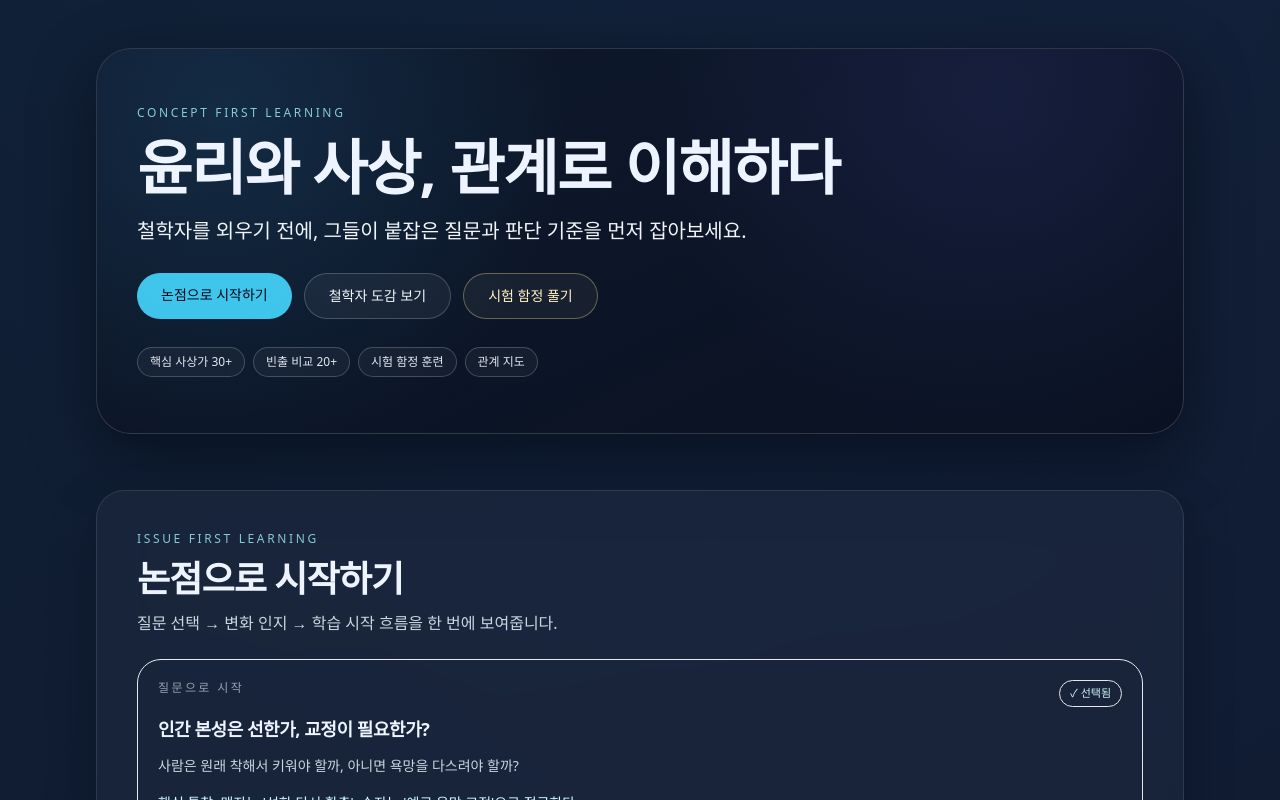
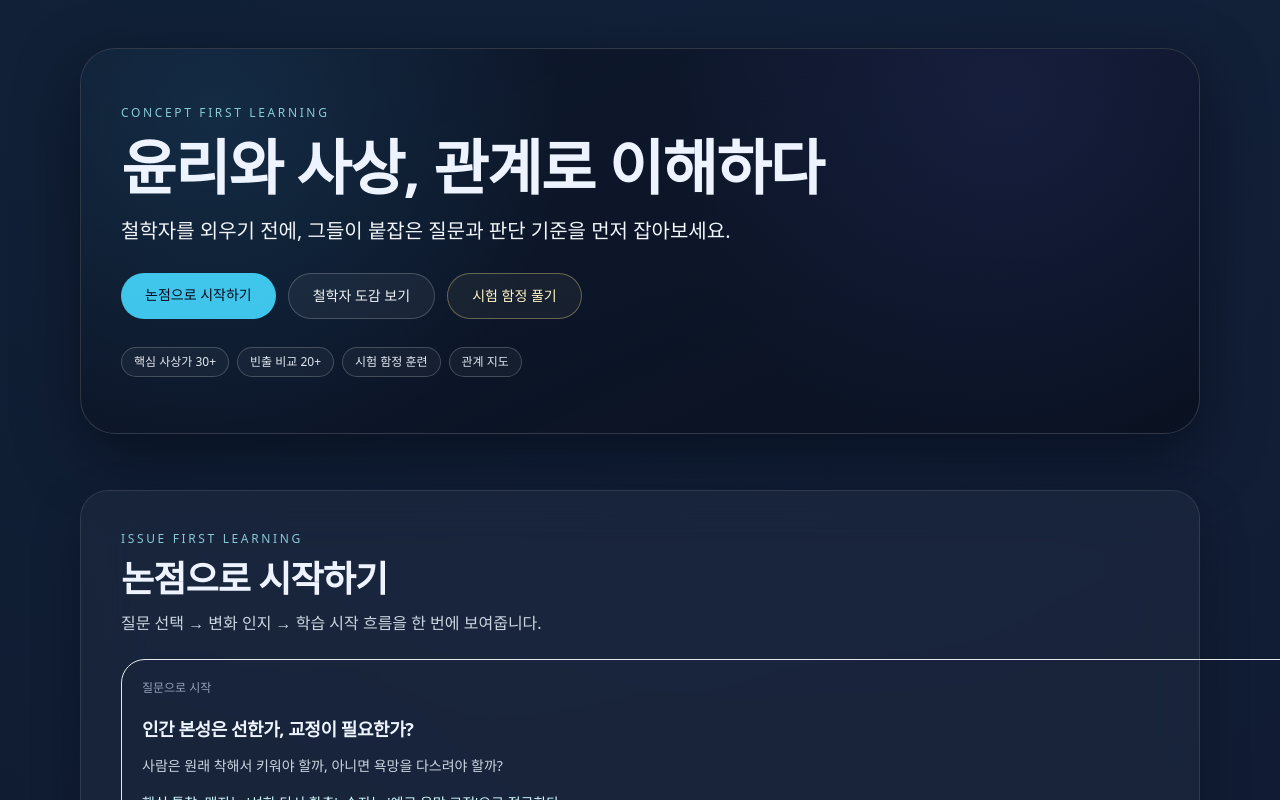
Before and after one commit to yogitobi31/yunsa-philosopher-atlas, a Next.js app: page / in a window 1280 px wide. Shown: the top 800 px of the page. Built offline with nearby package versions, Linux system fonts and the light colour scheme.

Commit message:
Fix layout overflow and stabilize export card PNG flow

```diff
--- a/app/globals.css
+++ b/app/globals.css
@@ -3,149 +3,46 @@
 @tailwind utilities;
 
 :root { color-scheme: dark; }
+html, body, #root {
+  width: 100%;
+  max-width: 100%;
+  overflow-x: hidden;
+}
 html { scroll-behavior: smooth; }
 body {
   @apply antialiased;
-  background:
-    radial-gradient(circle at 14% -8%, rgba(34, 211, 238, 0.08), transparent 36%),
-    radial-gradient(circle at 88% 0%, rgba(99, 102, 241, 0.07), transparent 40%),
-    #0b1020;
+  background: radial-gradient(circle at 14% -8%, rgba(34, 211, 238, 0.08), transparent 36%), radial-gradient(circle at 88% 0%, rgba(99, 102, 241, 0.07), transparent 40%), #0b1020;
   color: #edf3ff;
-  overflow-x: hidden;
   word-break: keep-all;
 }
+main {
+  width: 100%;
+  max-width: 100%;
+  overflow-x: hidden;
+}
+.app-shell { width: min(100% - 32px, 1120px); margin-inline: auto; }
 
-.glass {
-  @apply border border-white/10 bg-white/[0.035] backdrop-blur-xl;
-  box-shadow: 0 20px 45px rgba(3, 8, 20, 0.34);
-}
-
+.glass { @apply border border-white/10 bg-white/[0.035] backdrop-blur-xl; box-shadow: 0 20px 45px rgba(3, 8, 20, 0.34); }
 .section-shell { @apply rounded-[1.75rem] p-6 md:p-8 lg:p-10 glass; }
 .section-title { @apply text-3xl md:text-4xl font-semibold tracking-tight leading-tight; }
 .section-subtitle { @apply mt-3 text-sm md:text-base text-slate-300 leading-relaxed; }
 .eyebrow { @apply text-xs uppercase tracking-[0.22em] text-cyan-200/80 font-medium; }
+.hero-panel { background: linear-gradient(155deg, rgba(15,23,42,.8), rgba(8,14,28,.75)); box-shadow: 0 20px 60px rgba(2, 6, 16, .52); }
+.hero-network { position:absolute; inset:0; background-image: radial-gradient(circle at 12% 18%, rgba(56, 189, 248, .12), transparent 34%), radial-gradient(circle at 83% 14%, rgba(99, 102, 241, .11), transparent 36%); }
 
-.hero-panel {
-  background: linear-gradient(155deg, rgba(15,23,42,.8), rgba(8,14,28,.75));
-  box-shadow: 0 20px 60px rgba(2, 6, 16, .52);
-}
-.hero-network {
-  position:absolute; inset:0;
-  background-image:
-    radial-gradient(circle at 12% 18%, rgba(56, 189, 248, .12), transparent 34%),
-    radial-gradient(circle at 83% 14%, rgba(99, 102, 241, .11), transparent 36%);
-}
+.step-card-flow { width: 100%; max-width: 100%; overflow: hidden; }
+.step-card-row { display: flex; gap: 16px; overflow-x: auto; max-width: 100%; scroll-snap-type: x mandatory; padding-bottom: 12px; }
+.step-card { flex: 0 0 clamp(280px, 38vw, 360px); max-width: 360px; min-width: 280px; min-height: 240px; scroll-snap-align: start; box-sizing: border-box; word-break: keep-all; overflow-wrap: break-word; line-height: 1.65; }
+@media (max-width: 640px) { .step-card { flex-basis: min(82vw, 340px); min-width: min(82vw, 340px); } }
 
-@media (max-width: 768px) {
-  .section-title { @apply text-2xl; }
-}
-
-.archive-footer {
-  margin-top: clamp(6rem, 10vw, 9rem);
-  padding: clamp(4.5rem, 8vw, 6.5rem) 1.5rem clamp(3.5rem, 6vw, 5rem);
-  text-align: center;
-  color: rgba(245, 242, 235, 0.62);
-  border-top: 1px solid rgba(226, 232, 240, 0.12);
-  background:
-    linear-gradient(180deg, rgba(148, 163, 184, 0.06) 0%, rgba(11, 16, 32, 0) 26%),
-    linear-gradient(180deg, rgba(7, 11, 22, 0.56) 0%, rgba(7, 11, 22, 0.2) 100%);
-}
-
-.archive-footer__inner {
-  margin: 0 auto;
-  max-width: 52rem;
-}
-
-.archive-footer__title {
-  font-family: Georgia, "Times New Roman", "Playfair Display", serif;
-  font-size: clamp(1rem, 2vw, 1.62rem);
-  letter-spacing: clamp(0.22em, 0.95vw, 0.42em);
-  font-weight: 500;
-  line-height: 1.5;
-  text-transform: uppercase;
-  color: rgba(241, 235, 224, 0.78);
-}
-
-.archive-footer__subtitle {
-  margin-top: 1rem;
-  font-family: Georgia, "Times New Roman", "Playfair Display", serif;
-  font-size: clamp(0.94rem, 1.5vw, 1.24rem);
-  font-style: italic;
-  line-height: 1.65;
-  color: rgba(236, 231, 222, 0.58);
-}
-
-.archive-footer__copy,
-.archive-footer__presented {
-  font-family: Inter, "Pretendard", "Apple SD Gothic Neo", system-ui, -apple-system, BlinkMacSystemFont, "Segoe UI", sans-serif;
-  letter-spacing: 0.08em;
-  line-height: 1.6;
-}
-
-.archive-footer__copy {
-  margin-top: 1.2rem;
-  font-size: clamp(0.76rem, 1.05vw, 0.96rem);
-  color: rgba(241, 245, 249, 0.46);
-}
-
-.archive-footer__presented {
-  margin-top: 0.45rem;
-  font-size: clamp(0.74rem, 0.96vw, 0.9rem);
-  color: rgba(241, 245, 249, 0.34);
-}
-
-@media (max-width: 640px) {
-  .archive-footer {
-    padding-left: 1.15rem;
-    padding-right: 1.15rem;
-  }
-
-  .archive-footer__title {
-    letter-spacing: 0.18em;
-    line-height: 1.7;
-  }
-}
-
-@keyframes fadeIn {
-  from { opacity: 0; transform: translateY(-4px); }
-  to { opacity: 1; transform: translateY(0); }
-}
-
-.step-card-row {
-  display: flex;
-  gap: 16px;
-  overflow-x: auto;
-  scroll-snap-type: x mandatory;
-}
-
-.step-card {
-  flex: 0 0 clamp(260px, 72vw, 360px);
-  min-height: 240px;
-  scroll-snap-align: start;
-  word-break: keep-all;
-  overflow-wrap: break-word;
-  line-height: 1.65;
-}
-
-@media (min-width: 1024px) {
-  .step-card { flex-basis: min(420px, 31vw); }
-}
-
-.export-capture-stage {
-  position: fixed;
-  left: -99999px;
-  top: 0;
-  width: 1080px;
-  height: 1350px;
-  pointer-events: none;
-  opacity: 1;
-  visibility: visible;
-  z-index: -1;
-}
-
-.memorization-export-card {
-  background:
-    radial-gradient(circle at 12% -8%, rgba(34, 211, 238, 0.22), transparent 45%),
-    radial-gradient(circle at 85% 8%, rgba(129, 140, 248, 0.2), transparent 42%),
-    linear-gradient(160deg, #071024 0%, #0a162f 48%, #0f1933 100%);
-}
+.export-card-stage { position: fixed; left: 0; top: 0; width: 1080px; height: 1350px; transform: translateX(-200vw); pointer-events: none; z-index: -9999; overflow: hidden; contain: layout paint size style; }
+.export-card { width: 1080px; height: 1350px; box-sizing: border-box; padding: 72px; background: linear-gradient(160deg, #071024 0%, #0a162f 48%, #0f1933 100%); color: #ebf3ff; display: grid; grid-template-rows: auto repeat(5, auto) 1fr auto; gap: 22px; }
+.export-card-header { border: 1px solid rgba(148,163,184,.35); border-radius: 24px; padding: 24px; background: linear-gradient(145deg, rgba(34,211,238,.08), rgba(14,26,47,.42)); }
+.export-card-kicker { font-size: 24px; color: #9de4f2; letter-spacing: .04em; }
+.export-card-title { font-size: 56px; font-weight: 800; line-height: 1.2; margin-top: 12px; }
+.export-card-main-question { margin-top: 12px; font-size: 28px; line-height: 1.5; color: #d4e4ff; }
+.export-card-section { border: 1px solid rgba(148,163,184,.28); border-radius: 20px; padding: 18px 22px; background: rgba(12, 22, 40, .64); }
+.export-card-section h3 { font-size: 25px; color: #8be9fd; margin-bottom: 8px; }
+.export-card-section p { font-size: 28px; line-height: 1.5; }
+.export-card-footer { border-top: 1px solid rgba(148,163,184,.28); padding-top: 18px; }
+.export-card-tags { font-size: 24px; color: #c7d9f5; }
--- a/app/page.tsx
+++ b/app/page.tsx
@@ -11,7 +11,7 @@ const heroStats = ["핵심 사상가 30+", "빈출 비교 20+", "시험 함정
 export default function Home() {
   return (
     <main className="min-h-screen overflow-x-clip">
-      <div className="mx-auto max-w-6xl px-4 py-8 md:px-8 md:py-12">
+      <div className="app-shell py-8 md:py-12">
         <section className="hero-panel relative overflow-hidden rounded-[2.2rem] border border-white/15 px-6 py-10 md:px-10 md:py-14">
           <div className="hero-network" />
           <div className="relative z-10">
--- /dev/null
+++ b/components/MemorizationExportCard.tsx
@@ -0,0 +1,25 @@
+import { Philosopher } from "@/data/philosophers";
+
+type MemorizationExportCardProps = {
+  philosopher: Philosopher;
+  menciusView: string;
+  xunziView: string;
+};
+
+export function MemorizationExportCard({ philosopher, menciusView, xunziView }: MemorizationExportCardProps) {
+  return (
+    <article className="export-card">
+      <header className="export-card-header">
+        <p className="export-card-kicker">윤리와 사상 구조학습 카드</p>
+        <h2 className="export-card-title">{philosopher.name}</h2>
+        <p className="export-card-main-question">메인 질문: {philosopher.oneLineSummary}</p>
+      </header>
+      <section className="export-card-section"><h3>핵심 질문</h3><p>{philosopher.examPoint}</p></section>
+      <section className="export-card-section"><h3>맹자 입장</h3><p>{menciusView}</p></section>
+      <section className="export-card-section"><h3>순자 입장</h3><p>{xunziView}</p></section>
+      <section className="export-card-section"><h3>시험 함정</h3><p>{philosopher.trapPoint}</p></section>
+      <section className="export-card-section"><h3>한 줄 암기</h3><p>{philosopher.representativeClaim}</p></section>
+      <footer className="export-card-footer"><p className="export-card-tags">관련 철학자 태그: {philosopher.compareWith.join(" · ")}</p></footer>
+    </article>
+  );
+}
```
Also changed, not shown: components/AtlasSection.tsx (+108 -103 lines).
